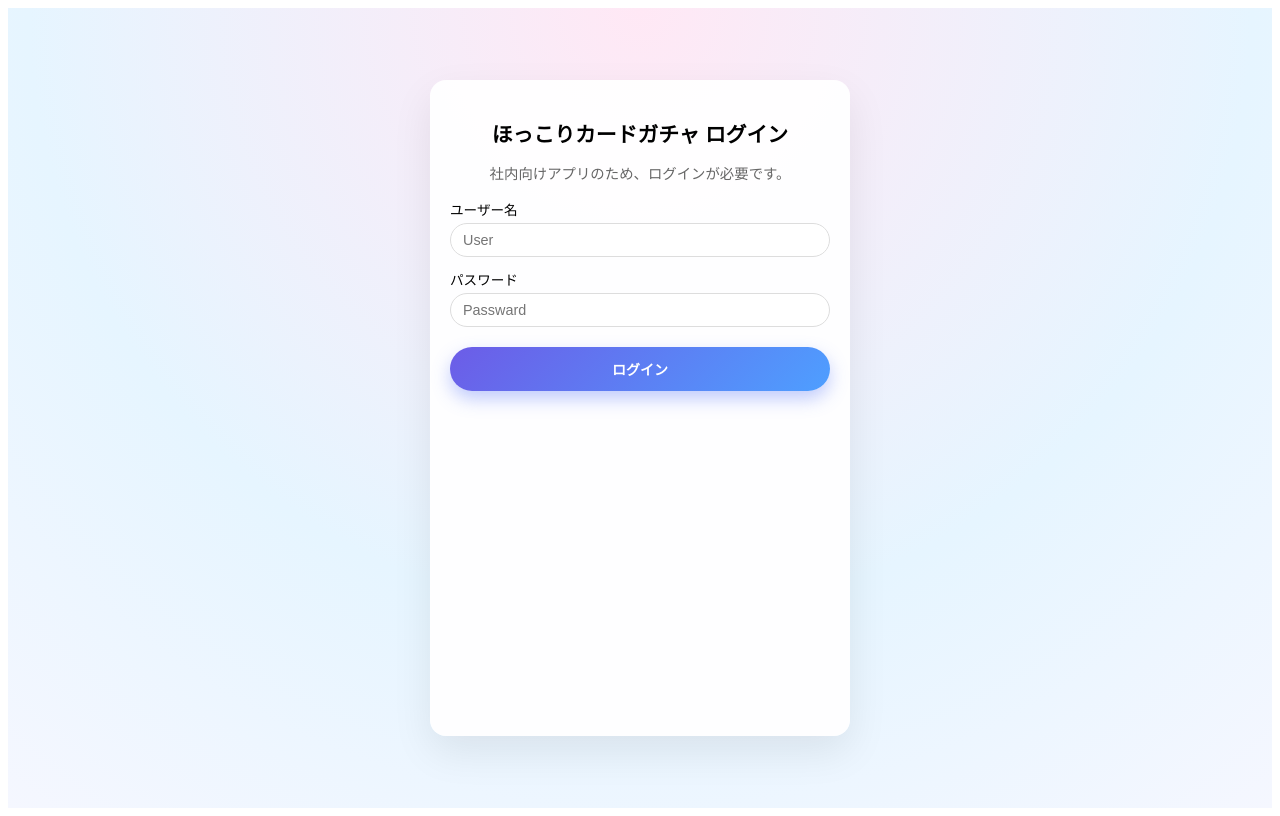
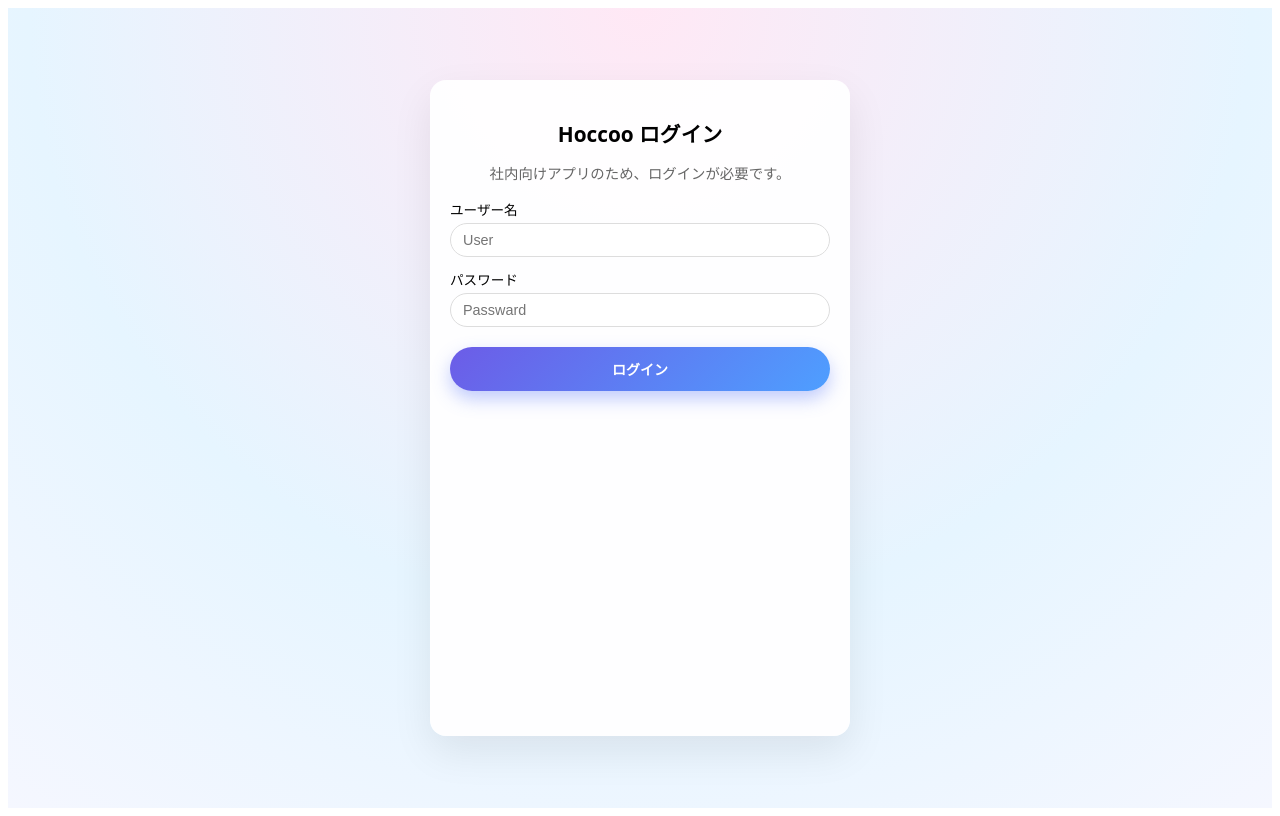
Before and after one commit to immunity428/LocalChallenges, a React (Vite) app: page / in a window 1280 px wide. Built offline with nearby package versions, Linux system fonts and the light colour scheme.

Commit message:
fix:タイトルの変更

```diff
--- a/src/App.jsx
+++ b/src/App.jsx
@@ -356,7 +356,7 @@
       } else if (srCount > 0) {
         showToast(`SR ${srCount}枚！次は伝説級のほっこりを狙おう。`);
       } else {
-        showToast('次のほっこりパックに期待！');
+        showToast('次のパックに期待！');
       }
 
       // 所持カードに保存
@@ -414,7 +414,7 @@
     return (
       <div className='app-root'>
         <div className='app login-page'>
-          <h1 className='login-title'>ほっこりカードガチャ ログイン</h1>
+          <h1 className='login-title'>Hoccoo ログイン</h1>
           <p className='login-subtitle'>
             社内向けアプリのため、ログインが必要です。
           </p>
@@ -472,7 +472,7 @@
         <header className='app-header'>
           <div className='title-block'>
             <div className='title' onClick={handleSecretTitleClick}>
-              ほっこりカードガチャ
+              Hoccoo
             </div>
             <div className='subtitle'>
               社員同士の「ありがとう」「おつかれさま」を集める ガチャ
```
